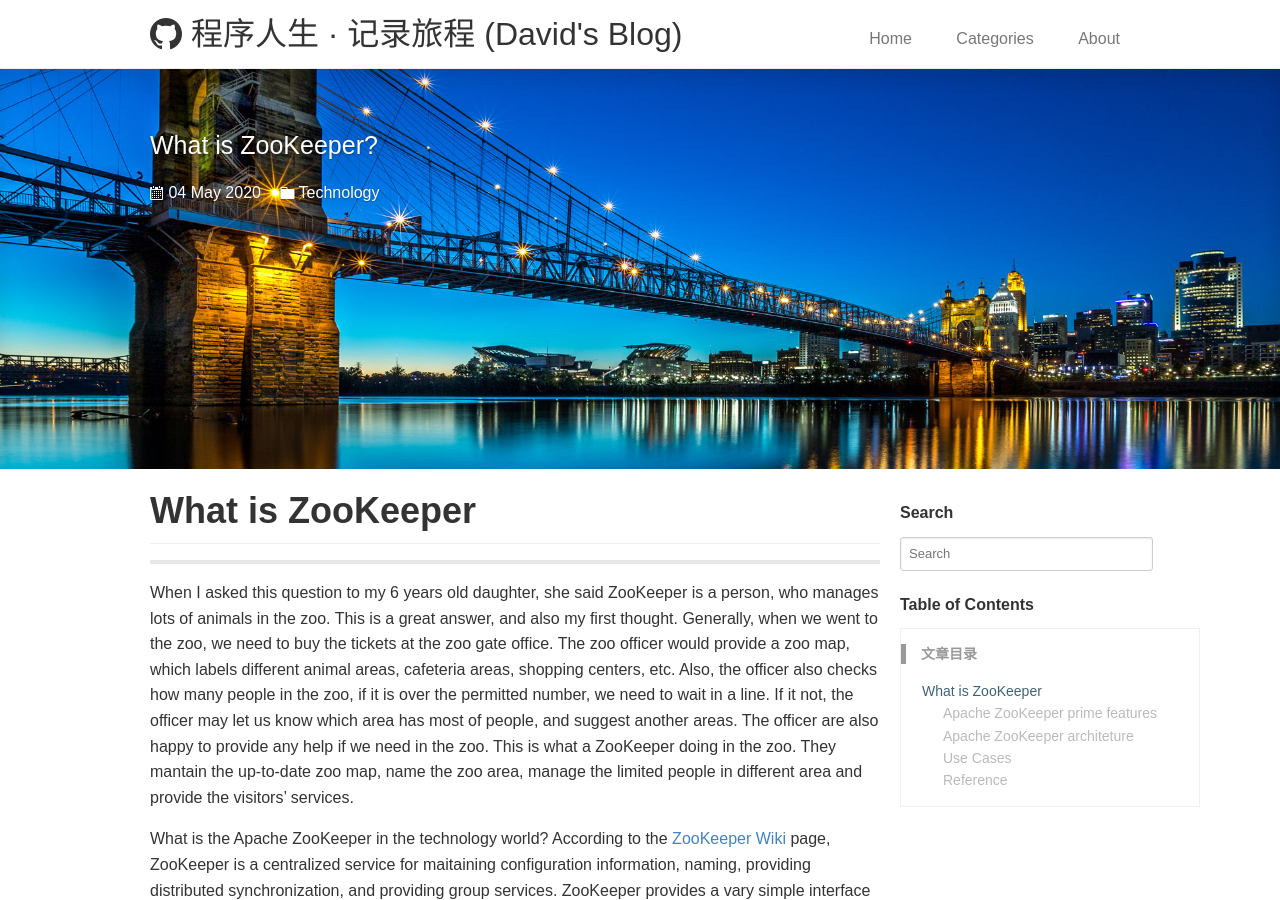
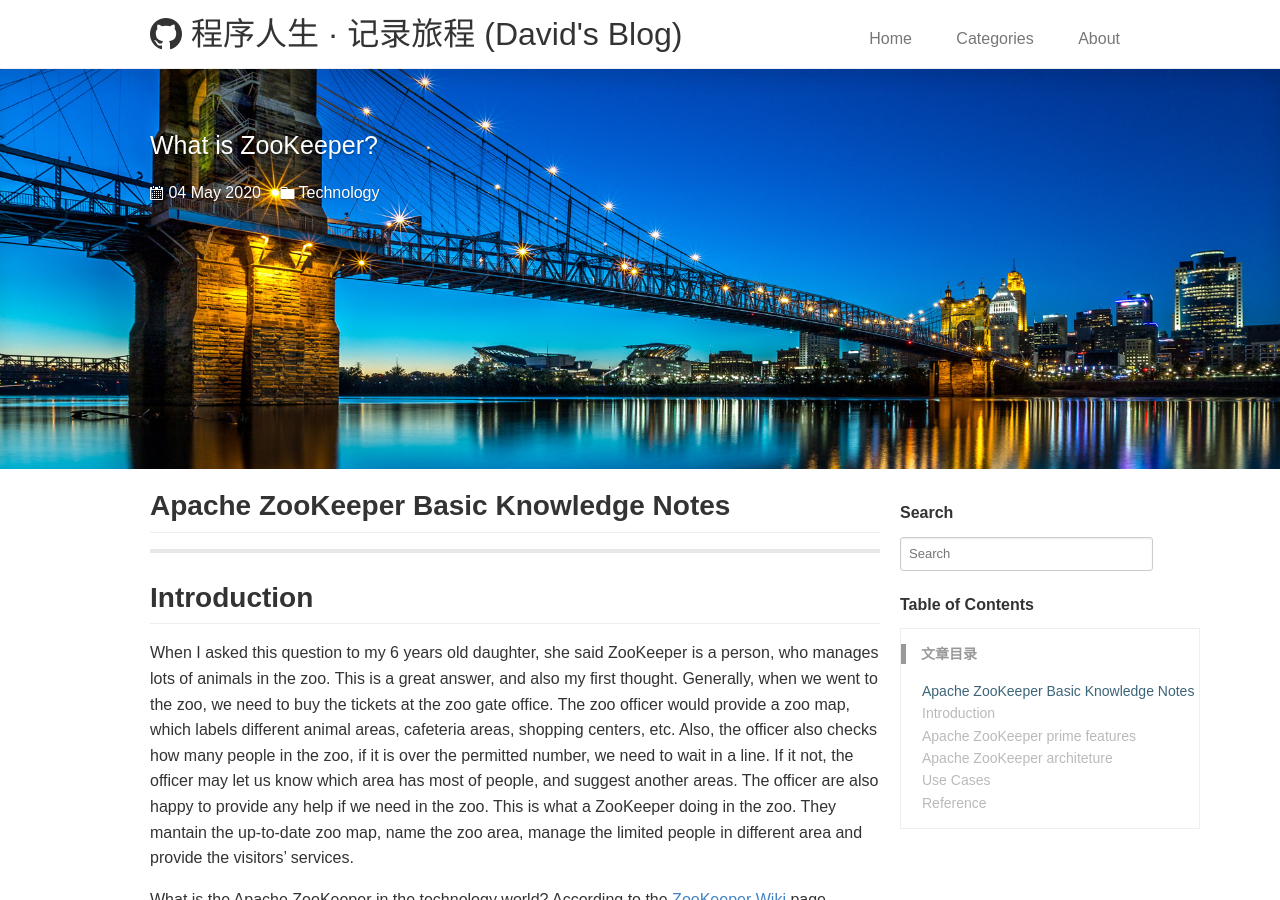
Before and after one commit to wbing520/wbing520.github.io, a Jekyll site: the page built from _posts/Tech/2020-05-04-Zookeeper.md, in a window 1280 px wide and 900 px high. Built offline with Jekyll 4.4.1, drawn with Linux system fonts in a browser that asks for light colours; comment, search, counter and statistics services are not loaded.

Commit message:
fix the format issues

```diff
--- a/_posts/Tech/2020-05-04-Zookeeper.md
+++ b/_posts/Tech/2020-05-04-Zookeeper.md
@@ -6,8 +6,11 @@ description: Introduction to the ZooKeeper
 keywords: Tech, ZooKeeper
 ---
 
-# What is ZooKeeper
+## Apache ZooKeeper Basic Knowledge  Notes
+
 ---
+
+## Introduction
 
 When I asked this question to my 6 years old daughter, she said ZooKeeper is a person, who manages lots of animals in the zoo. This is a great answer, and also my first thought. Generally, when we went to the zoo, we need to buy the tickets at the zoo gate office. The zoo officer would provide a zoo map, which labels different animal areas, cafeteria areas, shopping centers, etc. Also, the officer also checks how many people in the zoo, if it is over the permitted number, we need to wait in a line. If it not, the officer may let us know which area has most of people, and suggest another areas. The officer are also happy to provide any help if we need in the zoo. This is what a ZooKeeper doing in the zoo. They mantain the up-to-date zoo map, name the zoo area, manage the limited people in different area and provide the visitors' services.
 
@@ -37,5 +40,6 @@ What is the Apache ZooKeeper in the technology world? According to the [ZooKeepe
 - Notification System
 
 ## Reference
+
 [1] [ZooKeeper Wiki](https://cwiki.apache.org/confluence/display/ZOOKEEPER/Index).
 [2] [Apache ZooKeeper Wiki](https://en.wikipedia.org/wiki/Apache_ZooKeeper).
```
